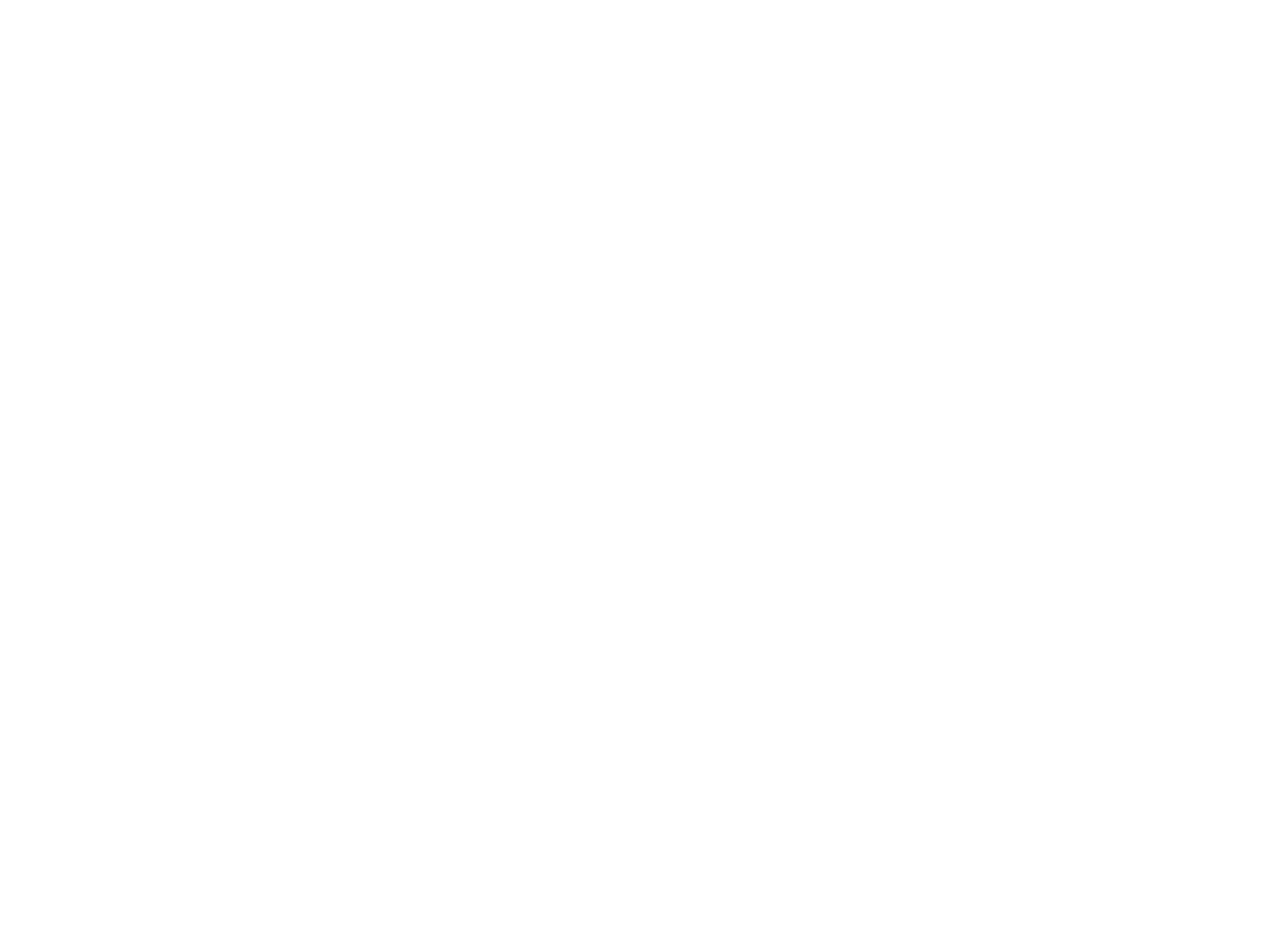
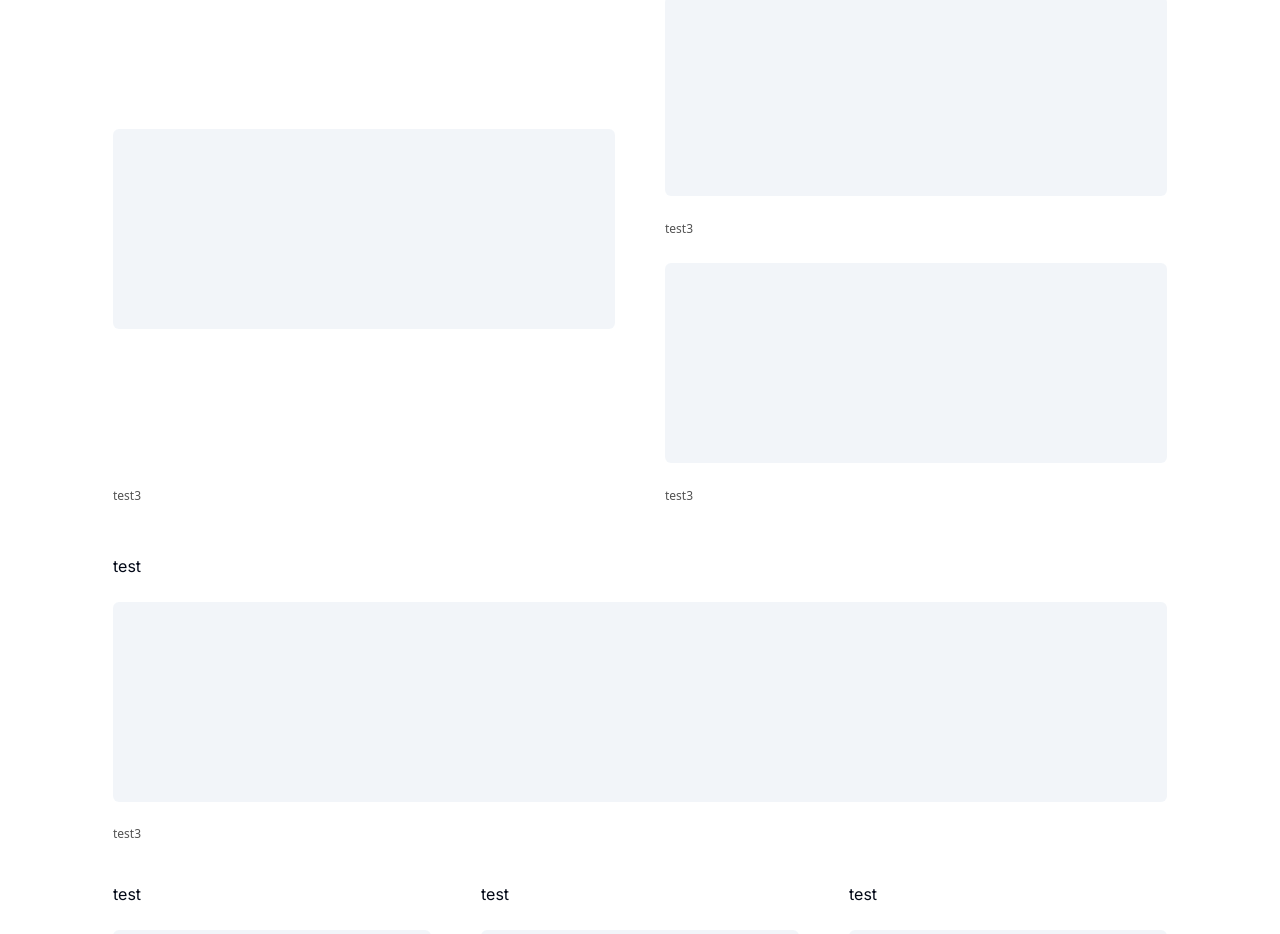
Before and after one commit to joseph0926/WooriDongne, a Next.js app: page / in a window 1280 px wide. Shown: the part 159-1093 px from the top of the page. Before the commit the page ends 800 px from the top, so only its background shows below. Built offline with nearby package versions, Linux system fonts and the light colour scheme.

Commit message:
feat: [3] grid layout 구축

```diff
--- a/src/app/(root)/page.tsx
+++ b/src/app/(root)/page.tsx
@@ -1,3 +1,11 @@
+import { AllPostList } from '@/components/post/all-post-list';
+import { RecentPostList } from '@/components/post/recent-post-list';
+
 export default function HomePage() {
-  return <div>App</div>;
+  return (
+    <div className="flex flex-col gap-10">
+      <RecentPostList />
+      <AllPostList />
+    </div>
+  );
 }
--- /dev/null
+++ b/src/components/post/all-post-list.tsx
@@ -0,0 +1,42 @@
+import {
+  GridLayout,
+  GridLayoutDescription,
+  GridLayoutHeader,
+  GridLayoutTitle,
+} from '@/components/ui/grid-layout';
+import { Skeleton } from '@/components/ui/skeleton';
+
+const postListHeader = <h1>test</h1>;
+const postListTitle = <Skeleton className="h-[200px] w-full" />;
+const postListDescription = <p>test3</p>;
+
+export function AllPostList() {
+  return (
+    <GridLayout>
+      <GridLayoutHeader gridHeader={postListHeader}>
+        <GridLayoutTitle gridTitle={postListTitle} />
+        <GridLayoutDescription gridDescription={postListDescription} />
+      </GridLayoutHeader>
+      <GridLayoutHeader gridHeader={postListHeader}>
+        <GridLayoutTitle gridTitle={postListTitle} />
+        <GridLayoutDescription gridDescription={postListDescription} />
+      </GridLayoutHeader>
+      <GridLayoutHeader gridHeader={postListHeader}>
+        <GridLayoutTitle gridTitle={postListTitle} />
+        <GridLayoutDescription gridDescription={postListDescription} />
+      </GridLayoutHeader>
+      <GridLayoutHeader gridHeader={postListHeader}>
+        <GridLayoutTitle gridTitle={postListTitle} />
+        <GridLayoutDescription gridDescription={postListDescription} />
+      </GridLayoutHeader>
+      <GridLayoutHeader gridHeader={postListHeader}>
+        <GridLayoutTitle gridTitle={postListTitle} />
+        <GridLayoutDescription gridDescription={postListDescription} />
+      </GridLayoutHeader>
+      <GridLayoutHeader gridHeader={postListHeader}>
+        <GridLayoutTitle gridTitle={postListTitle} />
+        <GridLayoutDescription gridDescription={postListDescription} />
+      </GridLayoutHeader>
+    </GridLayout>
+  );
+}
--- /dev/null
+++ b/src/components/post/recent-post-list.tsx
@@ -0,0 +1,32 @@
+import {
+  GridLayout,
+  GridLayoutDescription,
+  GridLayoutHeader,
+  GridLayoutTitle,
+} from '@/components/ui/grid-layout';
+import { Skeleton } from '@/components/ui/skeleton';
+
+const postListHeader = <h1>test</h1>;
+const postListTitle = <Skeleton className="h-[200px] w-full" />;
+const postListDescription = <p>test3</p>;
+
+export function RecentPostList() {
+  return (
+    <GridLayout className="md:grid-cols-2">
+      <GridLayoutHeader gridHeader={postListHeader} className="row-span-2">
+        <GridLayoutTitle gridTitle={postListTitle} />
+        <GridLayoutDescription gridDescription={postListDescription} />
+      </GridLayoutHeader>
+      <GridLayoutHeader gridHeader={postListHeader} className="row-span-2">
+        <GridLayoutTitle gridTitle={postListTitle} />
+        <GridLayoutDescription gridDescription={postListDescription} />
+        <GridLayoutTitle gridTitle={postListTitle} />
+        <GridLayoutDescription gridDescription={postListDescription} />
+      </GridLayoutHeader>
+      <GridLayoutHeader gridHeader={postListHeader} className="md:col-span-2">
+        <GridLayoutTitle gridTitle={postListTitle} />
+        <GridLayoutDescription gridDescription={postListDescription} />
+      </GridLayoutHeader>
+    </GridLayout>
+  );
+}
--- /dev/null
+++ b/src/components/ui/grid-layout.tsx
@@ -0,0 +1,71 @@
+import { cn } from '@/lib/utils';
+import { ComponentProps } from 'react';
+
+function GridLayout({ className, children }: ComponentProps<'div'>) {
+  return (
+    <div
+      className={cn(
+        'mx-auto grid w-full grid-cols-1 gap-4 md:auto-rows-[18rem] md:grid-cols-3',
+        className
+      )}
+    >
+      {children}
+    </div>
+  );
+}
+
+function GridLayoutHeader({
+  className,
+  children,
+  gridHeader,
+}: {
+  gridHeader: React.ReactNode;
+} & ComponentProps<'div'>) {
+  return (
+    <div
+      className={cn(
+        'group/grid row-span-1 flex flex-col justify-between space-y-4 rounded-xl border border-transparent bg-white p-4 shadow-input transition duration-200 hover:shadow-xl dark:border-white/[0.2] dark:bg-black dark:shadow-none',
+        className
+      )}
+    >
+      {gridHeader}
+      {children}
+    </div>
+  );
+}
+
+function GridLayoutTitle({
+  icon,
+  gridTitle,
+  className,
+}: {
+  gridTitle: string | React.ReactNode;
+  icon?: React.ReactNode;
+} & ComponentProps<'div'>) {
+  return (
+    <div className={cn('transition duration-200 group-hover/grid:translate-x-2', className)}>
+      {icon}
+      <div className="mb-2 mt-2 font-sans font-bold text-neutral-600 dark:text-neutral-200">
+        {gridTitle}
+      </div>
+    </div>
+  );
+}
+
+function GridLayoutDescription({
+  gridDescription,
+  className,
+}: { gridDescription: string | React.ReactNode } & ComponentProps<'div'>) {
+  return (
+    <div
+      className={cn(
+        'font-sans text-xs font-normal text-neutral-600 dark:text-neutral-300',
+        className
+      )}
+    >
+      {gridDescription}
+    </div>
+  );
+}
+
+export { GridLayout, GridLayoutDescription, GridLayoutHeader, GridLayoutTitle };
--- /dev/null
+++ b/src/components/ui/skeleton.tsx
@@ -0,0 +1,15 @@
+import { cn } from "@/lib/utils"
+
+function Skeleton({
+  className,
+  ...props
+}: React.HTMLAttributes<HTMLDivElement>) {
+  return (
+    <div
+      className={cn("animate-pulse rounded-md bg-muted", className)}
+      {...props}
+    />
+  )
+}
+
+export { Skeleton }
```
